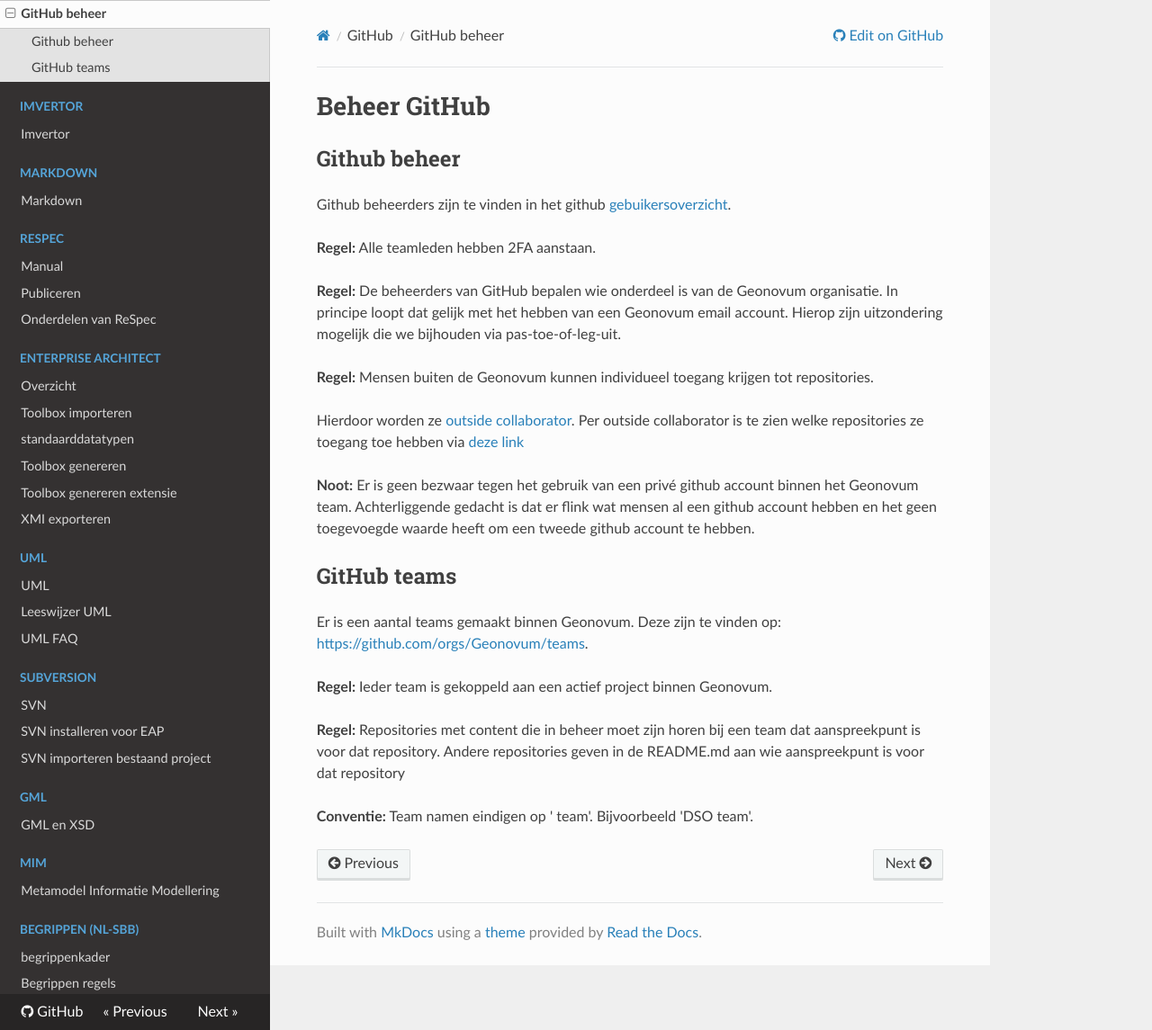
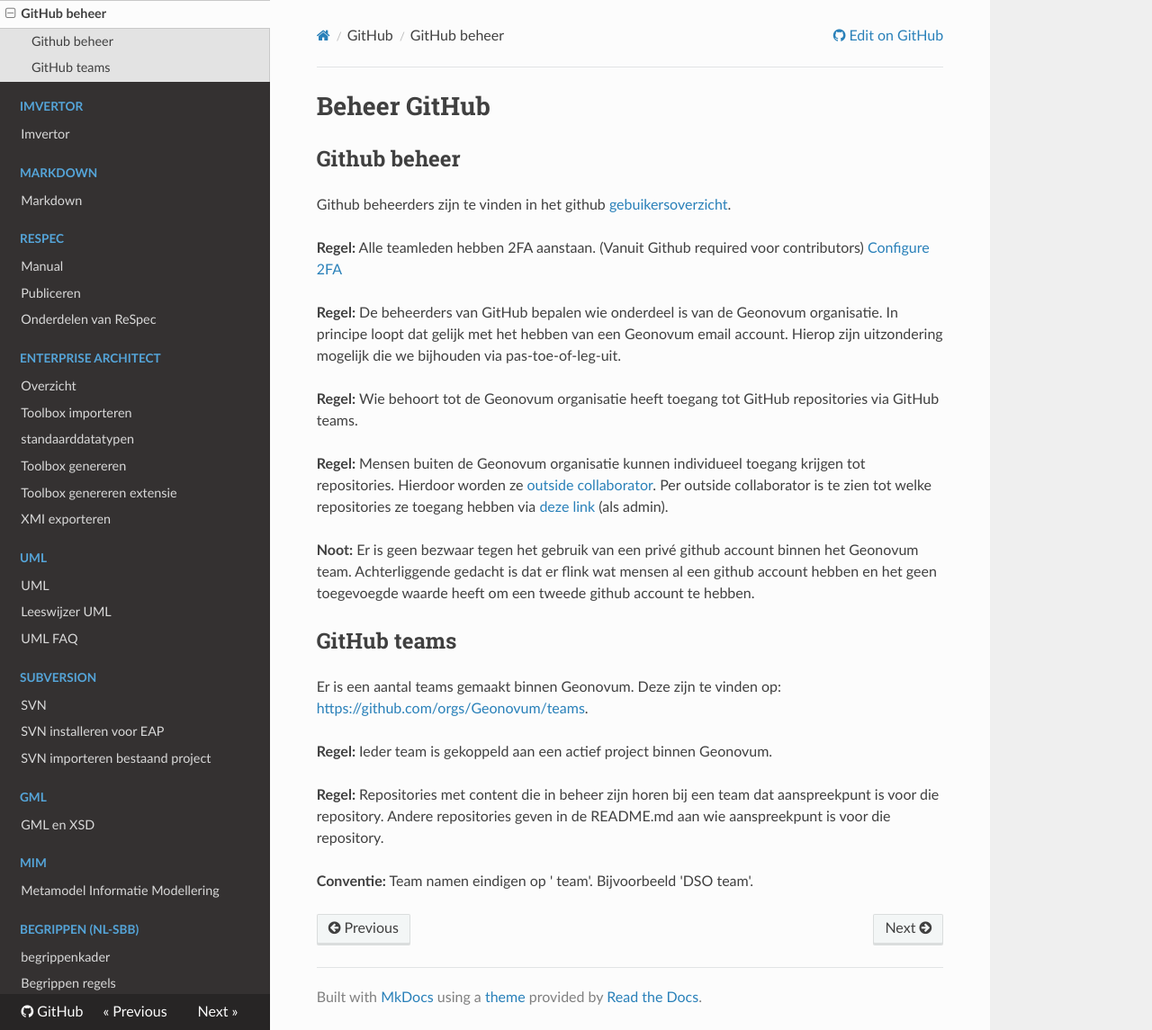
Before and after one commit to Geonovum/handleiding-tooling, an MkDocs documentation site: the page built from docs/GitHub/GitHub-beheer.md, in a window 1280 px wide and 1145 px high. Shown: the whole window at 90% size. Built offline with MkDocs 1.6.1, drawn with Linux system fonts in a browser that asks for light colours; nearby versions of some CDN libraries.

Commit message:
regel lid github teams

```diff
--- a/docs/GitHub/GitHub-beheer.md
+++ b/docs/GitHub/GitHub-beheer.md
@@ -4,15 +4,14 @@
 
 Github beheerders zijn te vinden in het github [gebuikersoverzicht](https://github.com/orgs/Geonovum/people?query=role%3Aowner).
 
-**Regel:** Alle teamleden hebben 2FA aanstaan.
+**Regel:** Alle teamleden hebben 2FA aanstaan. (Vanuit Github required voor contributors) [Configure 2FA](https://docs.github.com/en/authentication/securing-your-account-with-two-factor-authentication-2fa/configuring-two-factor-authentication)
 
-**Regel:** De beheerders van GitHub bepalen wie onderdeel is van de Geonovum
-organisatie. In principe loopt dat gelijk met het hebben van een Geonovum email
+**Regel:** De beheerders van GitHub bepalen wie onderdeel is van de Geonovum organisatie. In principe loopt dat gelijk met het hebben van een Geonovum email
 account. Hierop zijn uitzondering mogelijk die we bijhouden via pas-toe-of-leg-uit.
 
-**Regel:** Mensen buiten de Geonovum kunnen individueel toegang krijgen tot repositories.
+**Regel:** Wie behoort tot de Geonovum organisatie heeft toegang tot GitHub repositories via GitHub teams.
 
-Hierdoor worden ze [outside collaborator](https://docs.github.com/en/organizations/managing-user-access-to-your-organizations-repositories/managing-outside-collaborators/adding-outside-collaborators-to-repositories-in-your-organization#about-outside-collaborators). Per outside collaborator is te zien welke repositories ze toegang toe hebben via [deze link](https://github.com/orgs/Geonovum/outside-collaborators)
+**Regel:** Mensen buiten de Geonovum organisatie kunnen individueel toegang krijgen tot repositories. Hierdoor worden ze [outside collaborator](https://docs.github.com/en/organizations/managing-user-access-to-your-organizations-repositories/managing-outside-collaborators/adding-outside-collaborators-to-repositories-in-your-organization#about-outside-collaborators). Per outside collaborator is te zien tot welke repositories ze toegang hebben via [deze link](https://github.com/orgs/Geonovum/outside-collaborators) (als admin).
 
 **Noot:** Er is geen bezwaar tegen het gebruik van een privé github account binnen het Geonovum team. Achterliggende gedacht is dat er flink wat mensen al een github account hebben en het geen toegevoegde waarde heeft om een tweede github account te hebben.
 
@@ -22,8 +21,6 @@
 
 **Regel:** Ieder team is gekoppeld aan een actief project binnen Geonovum.
 
-**Regel:** Repositories met content die in beheer moet zijn horen bij een team
-dat aanspreekpunt is voor dat repository. Andere repositories geven in de
-README.md aan wie aanspreekpunt is voor dat repository
+**Regel:** Repositories met content die in beheer zijn horen bij een team dat aanspreekpunt is voor die repository. Andere repositories geven in de README.md aan wie aanspreekpunt is voor die repository.
 
 **Conventie:** Team namen eindigen op ' team'. Bijvoorbeeld 'DSO team'.
```
